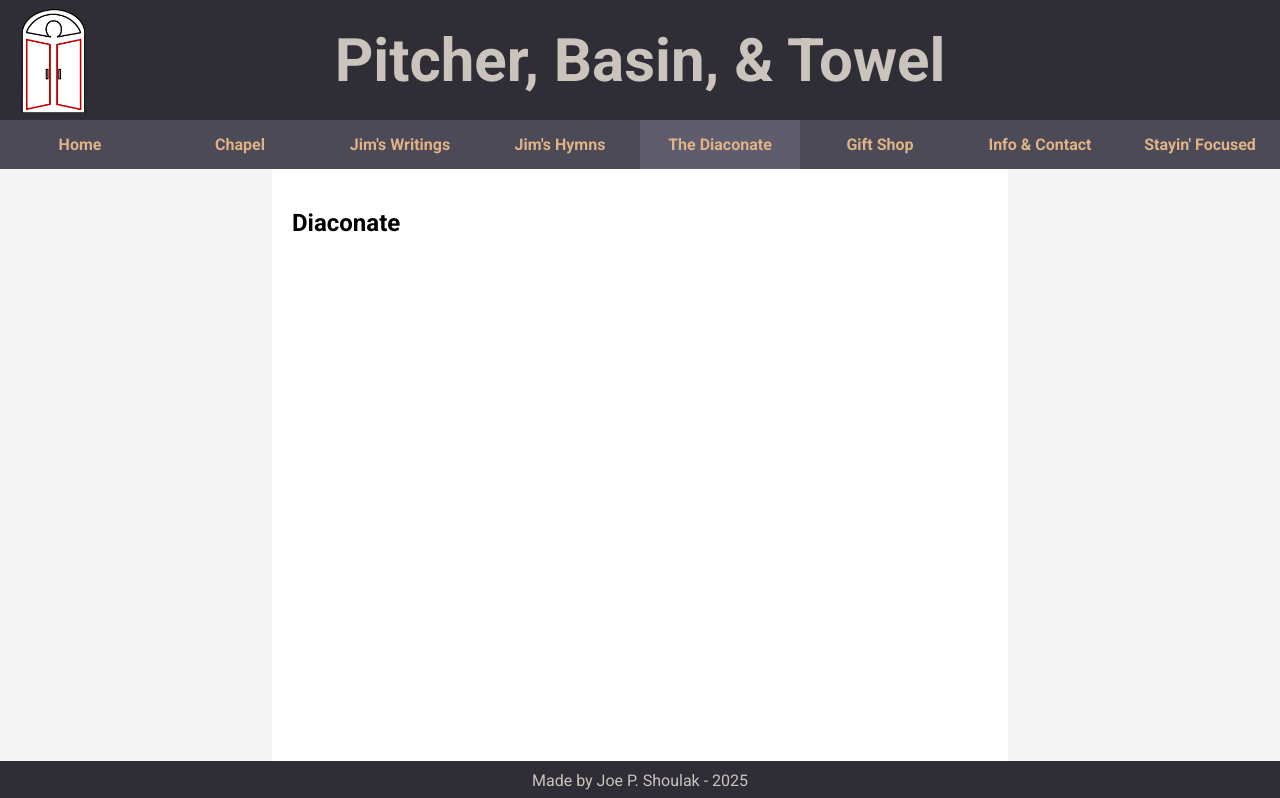
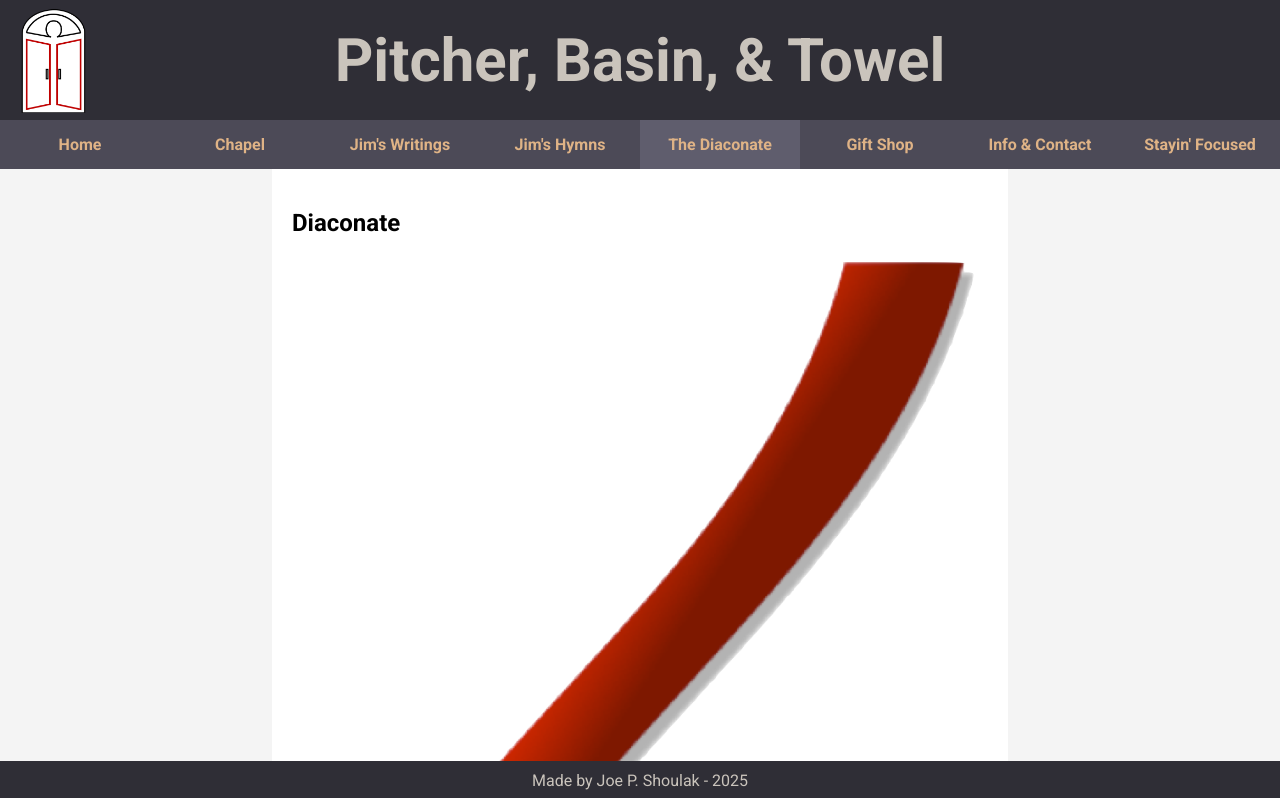
Before and after one commit to JoePShoulak/jim_site, a React (Vite) app: page /diaconate in a window 1280 px wide. Shown: the top 798 px of the page. Built offline with nearby package versions, Linux system fonts and the light colour scheme.

Commit message:
stole on the diaconate page

```diff
--- a/src/pages/Diaconate.jsx
+++ b/src/pages/Diaconate.jsx
@@ -1,8 +1,11 @@
+import stole from "/images/original/stole.png";
+
 const LeftAside = () => <aside></aside>;
 
 const CenterSection = () => (
   <section>
     <h2>Diaconate</h2>
+    <img src={stole} alt="a red deacon's stole"></img>
   </section>
 );
 
```
